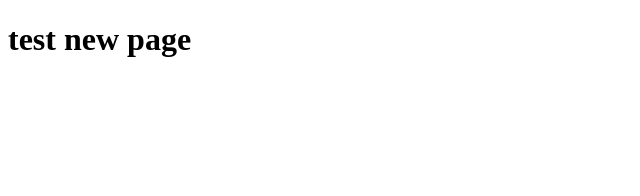
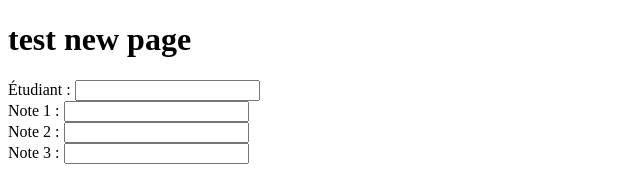
Before and after one commit to rudy002/ProjectDevops, a website: page public/index.html in a window 1280 px wide. Shown: the whole page, without its empty margins (0-640 px from the left). Drawn offline with Linux system fonts and the light colour scheme.

Commit message:
ajout code html

```diff
--- a/public/index.html
+++ b/public/index.html
@@ -8,6 +8,21 @@
     <h1>test new page</h1>
 </head>
 <body>
+    <label for="etudiant">Étudiant :</label>
+    <input type="text" id="etudiant" class="button">
+  </div>
+  <div>
+    <label for="note1">Note 1 :</label>
+    <input type="text" id="note1" class="button">
+  </div>
+  <div>
+    <label for="note2">Note 2 :</label>
+    <input type="text" id="note2" class="button">
+  </div>
+  <div>
+    <label for="note3">Note 3 :</label>
+    <input type="text" id="note3" class="button">
+  </div>
 
 </body>
 </html>
```
Also changed, not shown: server.js (+11 -14 lines).
